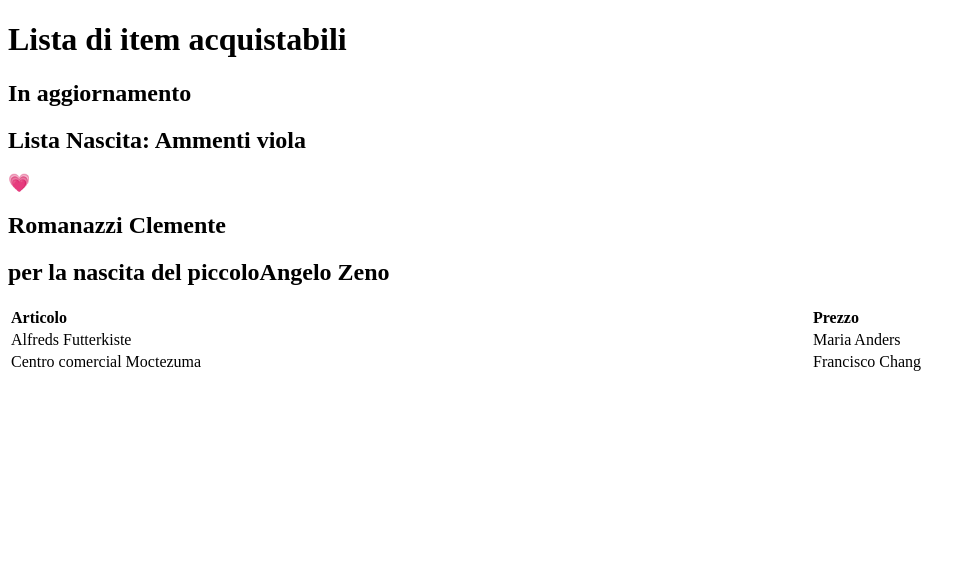
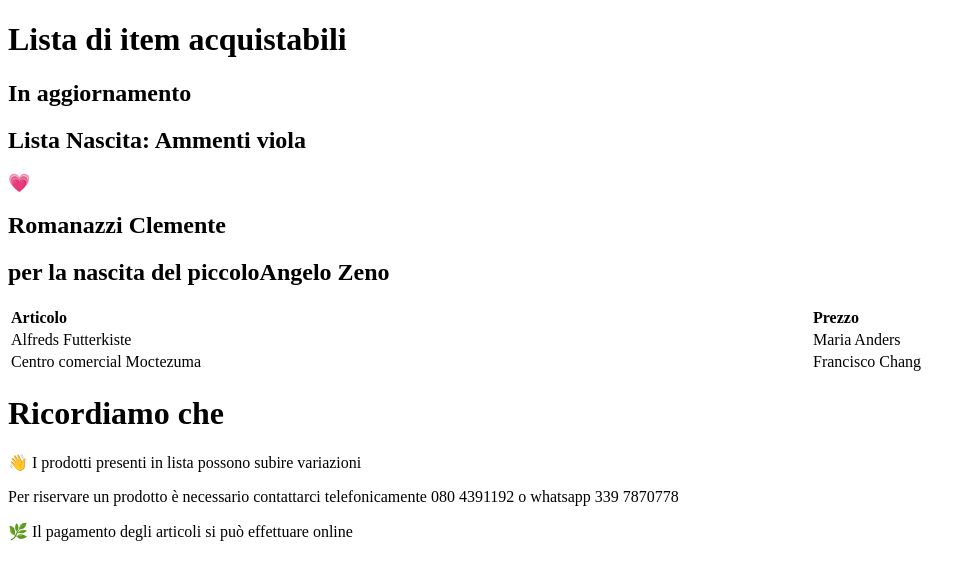
Before and after one commit to iobimbofasano/listanascite, a plain HTML site: page index.html in a window 1280 px wide. Shown: the whole page, without its empty margins (0-976 px from the left). Drawn offline with Linux system fonts and the light colour scheme.

Commit message:
Update index.html

```diff
--- a/index.html
+++ b/index.html
@@ -32,5 +32,11 @@ table, tr {
     <td>Francisco Chang</td>
   </tr>
 </table>
+<footer>
+  <h1> Ricordiamo che</h1>
+  <p>&#128075; I prodotti presenti in lista possono subire variazioni</p>
+  <p>Per riservare un prodotto è necessario contattarci telefonicamente 080 4391192 o whatsapp 339 7870778</p>
+  <p>&#127807; Il pagamento degli articoli si può effettuare online</p>
+</footer>
 </body>
 </html>
```
